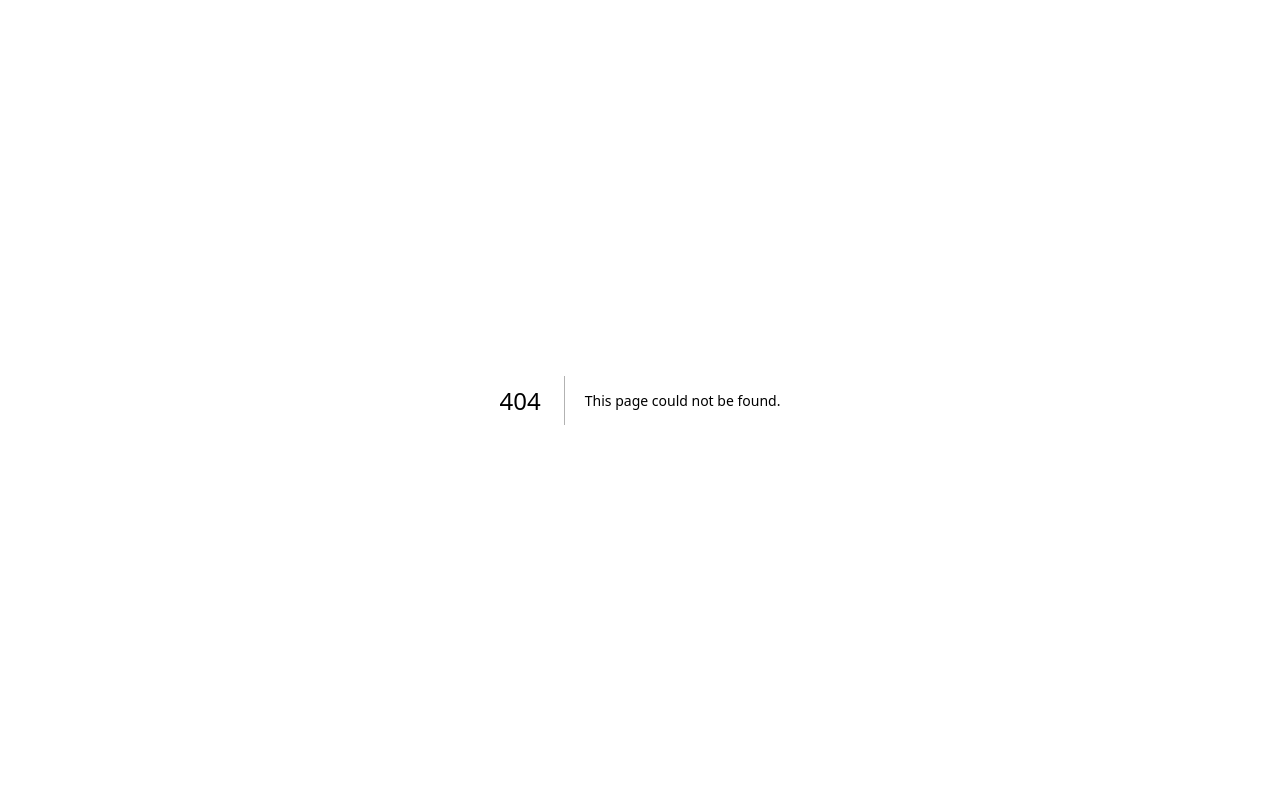
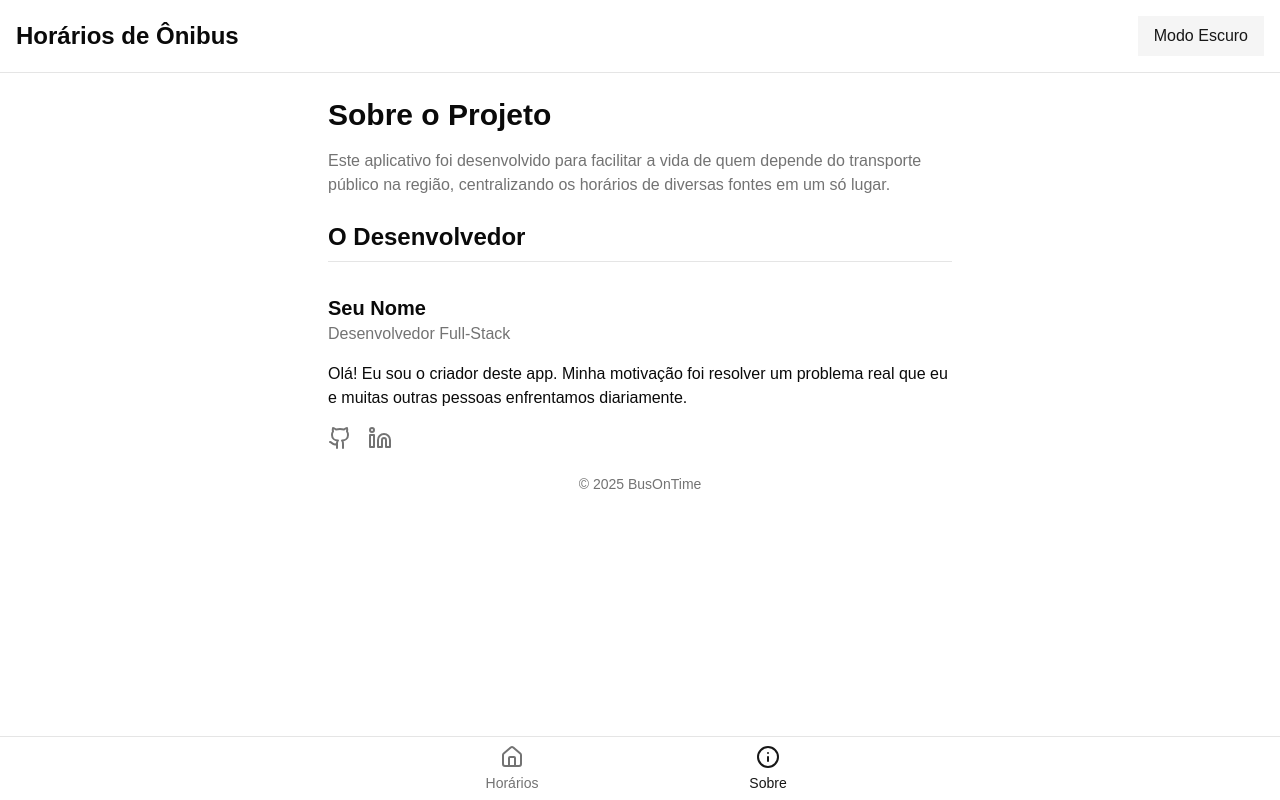
Before and after one commit to N41LL1W/busontime, a Next.js app: page /about in a window 1280 px wide. Before the commit this address had no page. Built offline with nearby package versions, Linux system fonts and the light colour scheme.

Commit message:
Refactory: FrontEnd ABAs

```diff
--- /dev/null
+++ b/components/NavBar.tsx
@@ -0,0 +1,45 @@
+"use client";
+
+import Link from 'next/link';
+import { usePathname } from 'next/navigation';
+import { Home, Info } from 'lucide-react';
+
+const navItems = [
+  { href: '/', label: 'Horários', icon: Home },
+  { href: '/about', label: 'Sobre', icon: Info },
+];
+
+export default function NavBar() {
+  const pathname = usePathname();
+
+  return (
+    // A barra de navegação fica fixa na parte inferior da tela
+    <nav className="fixed bottom-0 left-0 right-0 h-16 bg-background/95 backdrop-blur-sm border-t shadow-t-lg z-20">
+      <div className="grid h-full max-w-lg grid-cols-2 mx-auto font-medium">
+        {navItems.map((item) => {
+          const isActive = pathname === item.href;
+          return (
+            <Link
+              key={item.href}
+              href={item.href}
+              className="inline-flex flex-col items-center justify-center px-5 hover:bg-muted group transition-colors duration-200"
+            >
+              <item.icon
+                className={`w-6 h-6 mb-1 transition-colors duration-200 ${
+                  isActive ? 'text-primary' : 'text-muted-foreground'
+                } group-hover:text-foreground`}
+              />
+              <span
+                className={`text-sm transition-colors duration-200 ${
+                  isActive ? 'text-primary' : 'text-muted-foreground'
+                } group-hover:text-foreground`}
+              >
+                {item.label}
+              </span>
+            </Link>
+          );
+        })}
+      </div>
+    </nav>
+  );
+}
--- a/pages/_app.tsx
+++ b/pages/_app.tsx
@@ -1,16 +1,63 @@
 // pages/_app.tsx
-import { AppProps } from 'next/app';
-import { QueryClient, QueryClientProvider } from '@tanstack/react-query';
-import '../styles/globals.css';
+import '@/styles/globals.css';
+import type { AppProps } from 'next/app';
+import NavBar from '@/components/NavBar'; // Certifique-se de que o caminho esteja correto
+import { useEffect, useState } from 'react';
 
-// Cria uma instância do QueryClient
-const queryClient = new QueryClient();
+// O componente que criamos antes para a navegação
+// Garanta que ele exista em components/NavBar.tsx
+// import Link from 'next/link';
+// import { usePathname } from 'next/navigation';
+// import { Home, Info } from 'lucide-react';
+// const navItems = [ { href: '/', label: 'Horários', icon: Home }, { href: '/about', label: 'Sobre', icon: Info } ];
+// ... (código completo do NavBar.tsx)
 
 function MyApp({ Component, pageProps }: AppProps) {
+  // A lógica do Dark Mode agora vive aqui para ser global
+  const [darkMode, setDarkMode] = useState(false);
+
+  useEffect(() => {
+    const isDarkModePreferred = window.localStorage.getItem('darkMode') === 'true';
+    setDarkMode(isDarkModePreferred);
+  }, []);
+
+  useEffect(() => {
+    const html = document.documentElement;
+    if (darkMode) {
+      html.classList.add("dark");
+      window.localStorage.setItem('darkMode', 'true');
+    } else {
+      html.classList.remove("dark");
+      window.localStorage.setItem('darkMode', 'false');
+    }
+  }, [darkMode]);
+
   return (
-    <QueryClientProvider client={queryClient}>
-      <Component {...pageProps} />
-    </QueryClientProvider>
+    <div className="min-h-screen bg-background text-foreground transition-colors">
+      {/* CABEÇALHO GLOBAL */}
+      <header className="flex justify-between items-center p-4 border-b sticky top-0 bg-background/80 backdrop-blur-sm z-10">
+        <h1 className="text-2xl font-bold">Horários de Ônibus</h1>
+        <button
+          onClick={() => setDarkMode(!darkMode)}
+          className="px-4 py-2 rounded-lg bg-secondary text-secondary-foreground hover:bg-secondary/80 transition-colors"
+        >
+          {darkMode ? "Modo Claro" : "Modo Escuro"}
+        </button>
+      </header>
+
+      {/* CONTEÚDO DA PÁGINA ATUAL (index.tsx ou about.tsx) */}
+      <main>
+        <Component {...pageProps} />
+      </main>
+
+      {/* BARRA DE NAVEGAÇÃO COM AS ABAS */}
+      <NavBar />
+
+      {/* RODAPÉ GLOBAL (OPCIONAL) */}
+      <footer className="text-center p-4 pt-0 pb-20 text-sm text-muted-foreground">
+        © {new Date().getFullYear()} BusOnTime
+      </footer>
+    </div>
   );
 }
 
--- /dev/null
+++ b/pages/about.tsx
@@ -0,0 +1,42 @@
+// pages/about.tsx
+import { Github, Linkedin, Twitter } from 'lucide-react';
+import { GetStaticProps } from 'next';
+
+export const getStaticProps: GetStaticProps = async () => {
+  return { props: {} };
+};
+
+// Este é o conteúdo da ABA "Sobre"
+export default function AboutPage() {
+  return (
+    <div className="p-4 md:p-6 pb-20 max-w-2xl mx-auto">
+      <h1 className="text-3xl font-bold mb-4">Sobre o Projeto</h1>
+      <p className="text-muted-foreground mb-6">
+        Este aplicativo foi desenvolvido para facilitar a vida de quem depende do transporte público na região, centralizando os horários de diversas fontes em um só lugar.
+      </p>
+
+      <div className="space-y-4">
+        <h2 className="text-2xl font-semibold border-b pb-2">O Desenvolvedor</h2>
+        <div className="flex items-center gap-4 pt-4">
+          <div>
+            <h3 className="text-xl font-bold">Seu Nome</h3>
+            <p className="text-muted-foreground">Desenvolvedor Full-Stack</p>
+          </div>
+        </div>
+        <p>
+          Olá! Eu sou o criador deste app. Minha motivação foi resolver um problema real que eu e muitas outras pessoas enfrentamos diariamente.
+        </p>
+
+        <div className="flex space-x-4">
+          <a href="https://github.com/seu-usuario" target="_blank" rel="noopener noreferrer" className="text-muted-foreground hover:text-primary transition-colors">
+            <Github size={24} />
+          </a>
+          <a href="https://linkedin.com/in/seu-usuario" target="_blank" rel="noopener noreferrer" className="text-muted-foreground hover:text-primary transition-colors">
+            <Linkedin size={24} />
+          </a>
+          {/* Adicione outras redes se quiser */}
+        </div>
+      </div>
+    </div>
+  );
+}
--- a/pages/index.tsx
+++ b/pages/index.tsx
@@ -3,69 +3,42 @@ import React from "react";
 import BusScheduleFilter from "../components/BusScheduleFilter";
 import { GetStaticProps } from "next";
 import prisma from "../lib/prisma";
+import type { Horario as PrismaHorario } from "@prisma/client";
 
-// IMPORTANTE: Este tipo agora é nosso. Ele estende o tipo do Prisma com o novo campo.
-import type { Horario as PrismaHorario } from "@prisma/client";
 export type HorarioComFonte = PrismaHorario & { sourceUrl: string };
 
 interface HomePageProps {
-  horarios: HorarioComFonte[]; // Usamos nosso novo tipo
+  horarios: HorarioComFonte[];
   error?: string;
 }
 
-// Mapa de rotas para URLs de fonte.
-// A CHAVE deve ser "origem-destino" em letras minúsculas.
 const fontesDasRotas: Record<string, string> = {
-  // Rotas da RibeTransporte
   "ribeirão preto-jardinópolis": "https://www.ribetransporte.com.br/ribeirao-preto-a-jardinopolis/",
   "jardinópolis-ribeirão preto": "https://www.ribetransporte.com.br/linha-01/",
-
-  // Rotas de OCR (VSB)
-  "barrinha-sertãozinho": "https://suburbano.vsb.com.br/wp-content/uploads/2022/09/03-09-2022-Sertaozinho-x-Barrinha-jpg-1085x1536.jpg",
-  "sertãozinho-barrinha": "https://suburbano.vsb.com.br/wp-content/uploads/2022/09/03-09-2022-Sertaozinho-x-Barrinha-jpg-1085x1536.jpg",
-
-  "batatais-altinópolis": "https://suburbano.vsb.com.br/wp-content/uploads/2024/10/03-10-2024-Batatais-x-Altinopolis_page-0001-1-1-scaled.jpg",
-  "altinópolis-batatais": "https://suburbano.vsb.com.br/wp-content/uploads/2024/10/03-10-2024-Batatais-x-Altinopolis_page-0001-1-1-scaled.jpg",
-
-  // Adicione TODAS as outras rotas aqui no mesmo formato...
-  // Ex: "cidade a-cidade b": "url_da_fonte_aqui"
+  // ... adicione todas as outras fontes aqui ...
 };
 
 export const getStaticProps: GetStaticProps<HomePageProps> = async () => {
   try {
-    const horariosDoBanco = await prisma.horario.findMany({
-      orderBy: { horario: 'asc' },
-    });
-
-    // A MÁGICA ACONTECE AQUI:
-    // Injetamos a URL da fonte em cada horário.
+    const horariosDoBanco = await prisma.horario.findMany({ orderBy: { horario: 'asc' } });
     const horariosComFonteInjetada = horariosDoBanco.map(horario => {
       const chaveDaRota = `${horario.origem.toLowerCase()}-${horario.destino.toLowerCase()}`;
-      const sourceUrl = fontesDasRotas[chaveDaRota] || ""; // Pega a URL do nosso mapa
-
-      return {
-        ...horario,
-        sourceUrl: sourceUrl,
-      };
+      const sourceUrl = fontesDasRotas[chaveDaRota] || "";
+      return { ...horario, sourceUrl };
     });
-
-    return {
-      props: {
-        horarios: horariosComFonteInjetada,
-      },
-      revalidate: 3600,
-    };
+    return { props: { horarios: horariosComFonteInjetada }, revalidate: 3600 };
   } catch (error) {
-    console.error("Erro em getStaticProps:", error);
     return { props: { horarios: [], error: "Erro ao carregar dados." }, revalidate: 60 };
   }
 };
 
-// O componente da página não muda
+// Este é o conteúdo da ABA "Horários"
 export default function HomePage({ horarios, error }: HomePageProps) {
   if (error) {
     return <p className="p-4 text-center text-red-500">{error}</p>;
   }
+
+  // A página apenas renderiza o componente de filtro.
   return (
     <div className="p-4 md:p-6 pb-20">
       <BusScheduleFilter schedules={horarios} />
```
